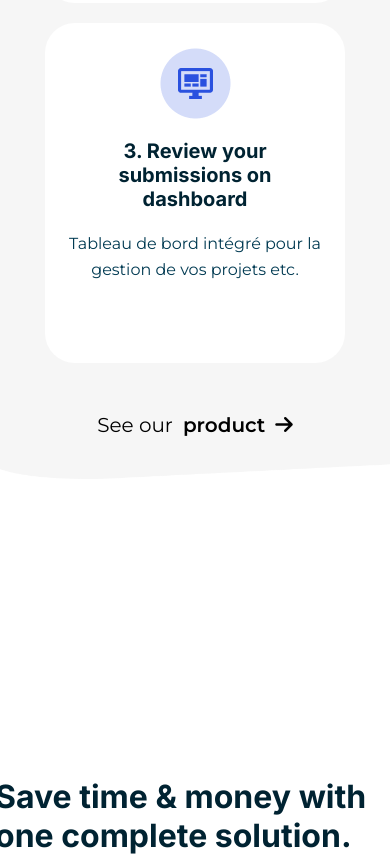
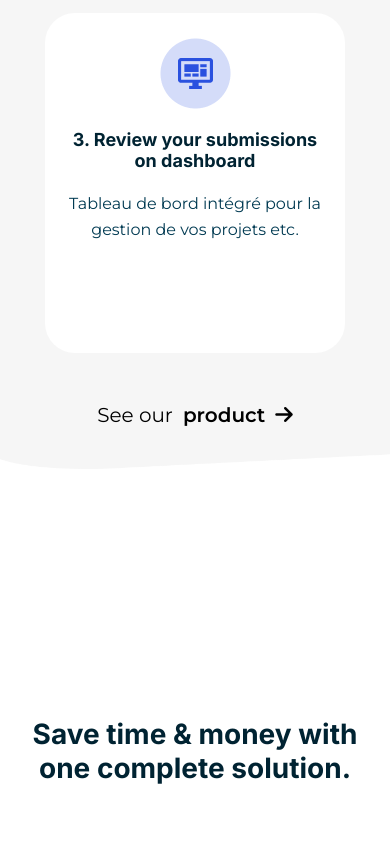
Before and after one commit to GabGo51/wefinanceu, a React (Create React App) app: page / in a window 390 px wide. Shown: the part 2060-2916 px from the top of the page. Built offline with nearby package versions, Linux system fonts and the light colour scheme.

Commit message:
main page new structure ish done

```diff
--- a/src/Globalstyles.js
+++ b/src/Globalstyles.js
@@ -75,11 +75,11 @@ export default createGlobalStyle`
   }
 
   h2{
-    font-size: clamp(32px, 3vw, 42px);
+    font-size: clamp(28px, 3vw, 42px);
     margin: 40px 0;
   }
   h3{
-    font-size: clamp(20px, 3vw, 24px);
+    font-size: clamp(18px, 3vw, 24px);
     margin: 20px 0;
   }
 
--- a/src/components/Footer.js
+++ b/src/components/Footer.js
@@ -126,7 +126,7 @@ const Footer = () => {
 const Container = styled(motion.footer)`
   transform-origin: bottom;
   padding: 20px 0;
-  width: 100vw;
+  width: 100%;
   color: white;
   display: flex;
   flex-direction: column;
--- a/src/components/Home/Benefits.js
+++ b/src/components/Home/Benefits.js
@@ -64,7 +64,7 @@ const Benefits = () => {
 
 const Container = styled.div`
   position: relative;
-  padding-top: 300px;
+  padding-top: 250px;
   display: flex;
   flex-direction: column;
   align-items: center;
@@ -73,6 +73,8 @@ const Container = styled.div`
   h2{
     color: var(--main);
     margin-bottom: 80px;
+    text-align: center;
+    margin: 40px 20px;
   }
 
   .wave {
```
